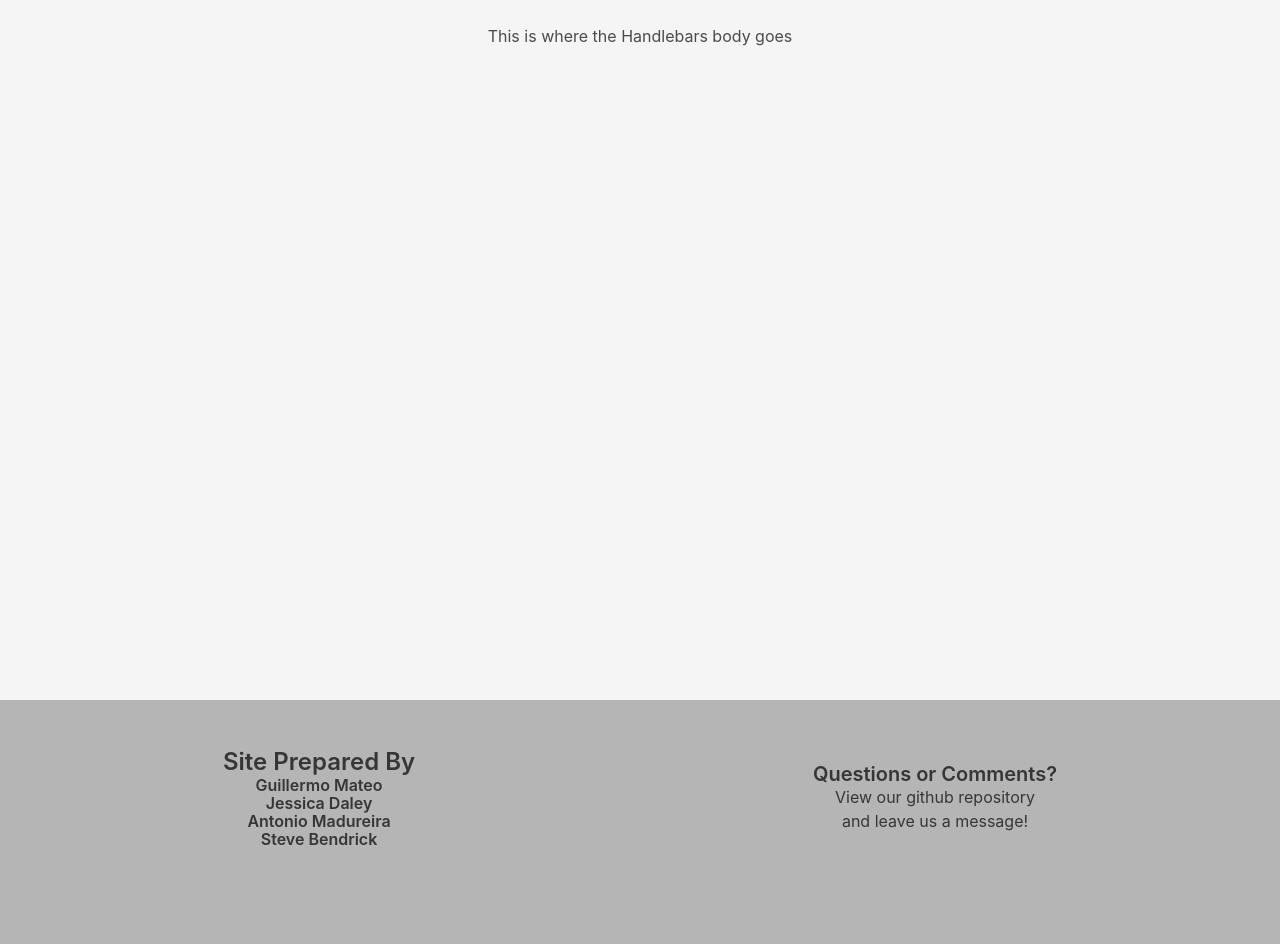
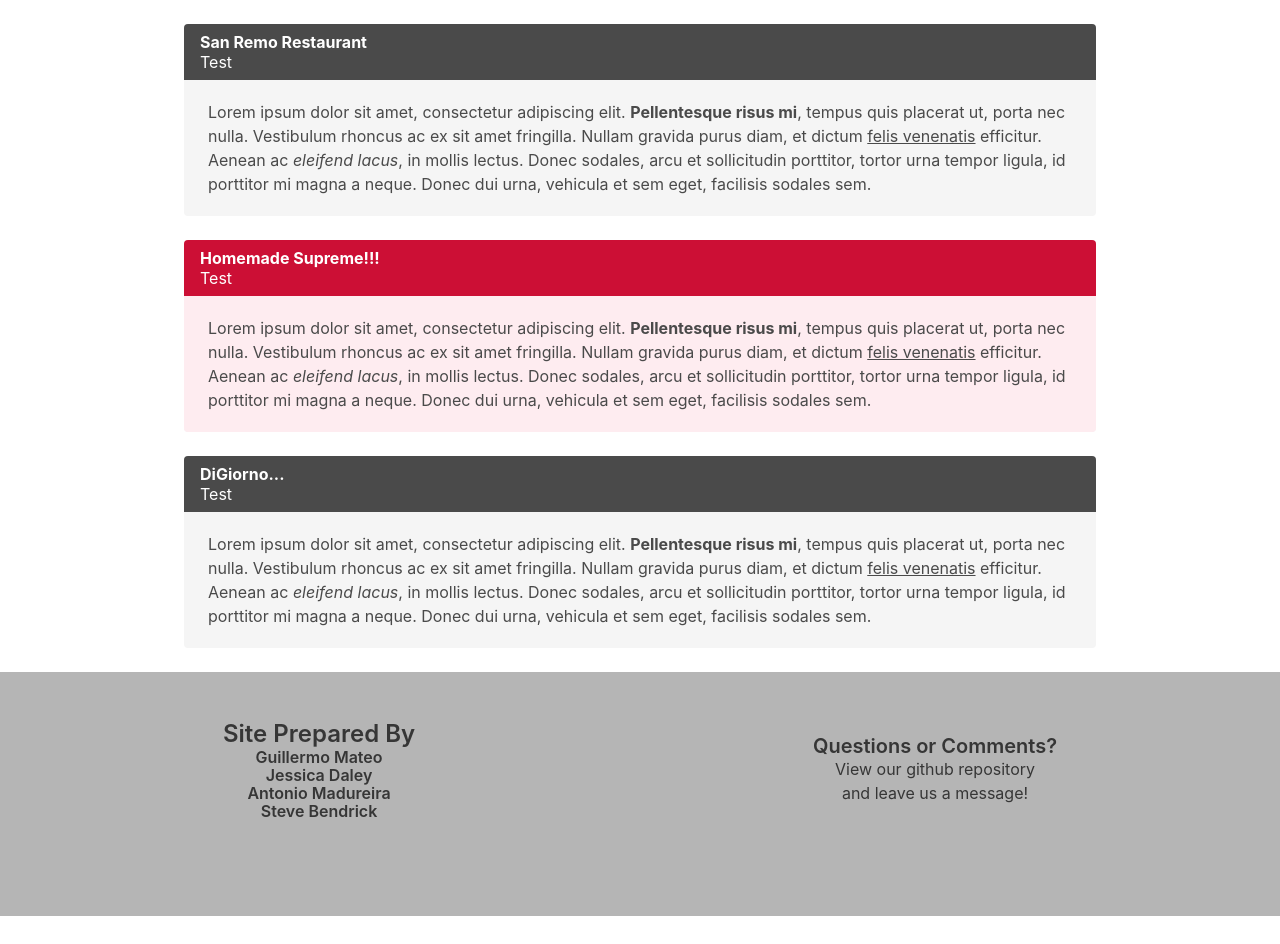
Before and after one commit to e1m3m0/PepWeb, a web app: file views/testHTML/test.html in a window 1280 px wide. Shown: the part 64-1008 px from the top of the page. After the commit the page ends 980 px from the top, so only its background shows below. Run offline with its HTML, style and script files only (its server is not run), Linux system fonts and the light colour scheme.

Commit message:
added test posts

```diff
--- a/views/testHTML/test.html
+++ b/views/testHTML/test.html
@@ -11,7 +11,7 @@
 </head>
 <body>
 
-  <nav class="navbar has-background-black">
+  <nav class="navbar has-background-black block">
     <div class="container is-fluid is-justify-content-space-evenly has-text-centered">
       <div class="navbar-item is-size-5">
         <a class="has-text-grey-light">Home</a>
@@ -25,10 +25,56 @@
     </div>
   </nav>
 
-  <main class="container is-fluid has-background-white-ter" style="height: 700px;">
-    <!-- make sure to remove "style" from div. Used for design purposes only -->
-    <br/>
-    <h1 class="has-text-centered">This is where the Handlebars body goes</h1>
+  <main class="container is-max-desktop" style="min-height: 400px;">
+
+    <article class="message mx-5">
+      <div class="message-header py-2">
+        <div class="level">
+          <div class="level-item">
+            <div>
+              <p>San Remo Restaurant</p>
+              <p class="has-text-weight-normal">Test</p>
+            </div>
+          </div>
+        </div>
+      </div>
+      <div class="message-body">
+        Lorem ipsum dolor sit amet, consectetur adipiscing elit. <strong>Pellentesque risus mi</strong>, tempus quis placerat ut, porta nec nulla. Vestibulum rhoncus ac ex sit amet fringilla. Nullam gravida purus diam, et dictum <a>felis venenatis</a> efficitur. Aenean ac <em>eleifend lacus</em>, in mollis lectus. Donec sodales, arcu et sollicitudin porttitor, tortor urna tempor ligula, id porttitor mi magna a neque. Donec dui urna, vehicula et sem eget, facilisis sodales sem.
+      </div>
+    </article>
+
+    <article class="message mx-5">
+      <div class="message-header py-2 has-background-danger-dark">
+        <div class="level">
+          <div class="level-item">
+            <div>
+              <p>Homemade Supreme!!!</p>
+              <p class="has-text-weight-normal">Test</p>
+            </div>
+          </div>
+        </div>
+      </div>
+      <div class="message-body has-background-danger-light">
+        Lorem ipsum dolor sit amet, consectetur adipiscing elit. <strong>Pellentesque risus mi</strong>, tempus quis placerat ut, porta nec nulla. Vestibulum rhoncus ac ex sit amet fringilla. Nullam gravida purus diam, et dictum <a>felis venenatis</a> efficitur. Aenean ac <em>eleifend lacus</em>, in mollis lectus. Donec sodales, arcu et sollicitudin porttitor, tortor urna tempor ligula, id porttitor mi magna a neque. Donec dui urna, vehicula et sem eget, facilisis sodales sem.
+      </div>
+    </article>
+
+    <article class="message mb-5 mx-5">
+      <div class="message-header py-2">
+        <div class="level">
+          <div class="level-item">
+            <div>
+              <p>DiGiorno...</p>
+              <p class="has-text-weight-normal">Test</p>
+            </div>
+          </div>
+        </div>
+      </div>
+      <div class="message-body">
+        Lorem ipsum dolor sit amet, consectetur adipiscing elit. <strong>Pellentesque risus mi</strong>, tempus quis placerat ut, porta nec nulla. Vestibulum rhoncus ac ex sit amet fringilla. Nullam gravida purus diam, et dictum <a>felis venenatis</a> efficitur. Aenean ac <em>eleifend lacus</em>, in mollis lectus. Donec sodales, arcu et sollicitudin porttitor, tortor urna tempor ligula, id porttitor mi magna a neque. Donec dui urna, vehicula et sem eget, facilisis sodales sem.
+      </div>
+    </article>
+
   </main>
 
   <footer class="footer has-background-grey-light">
```
